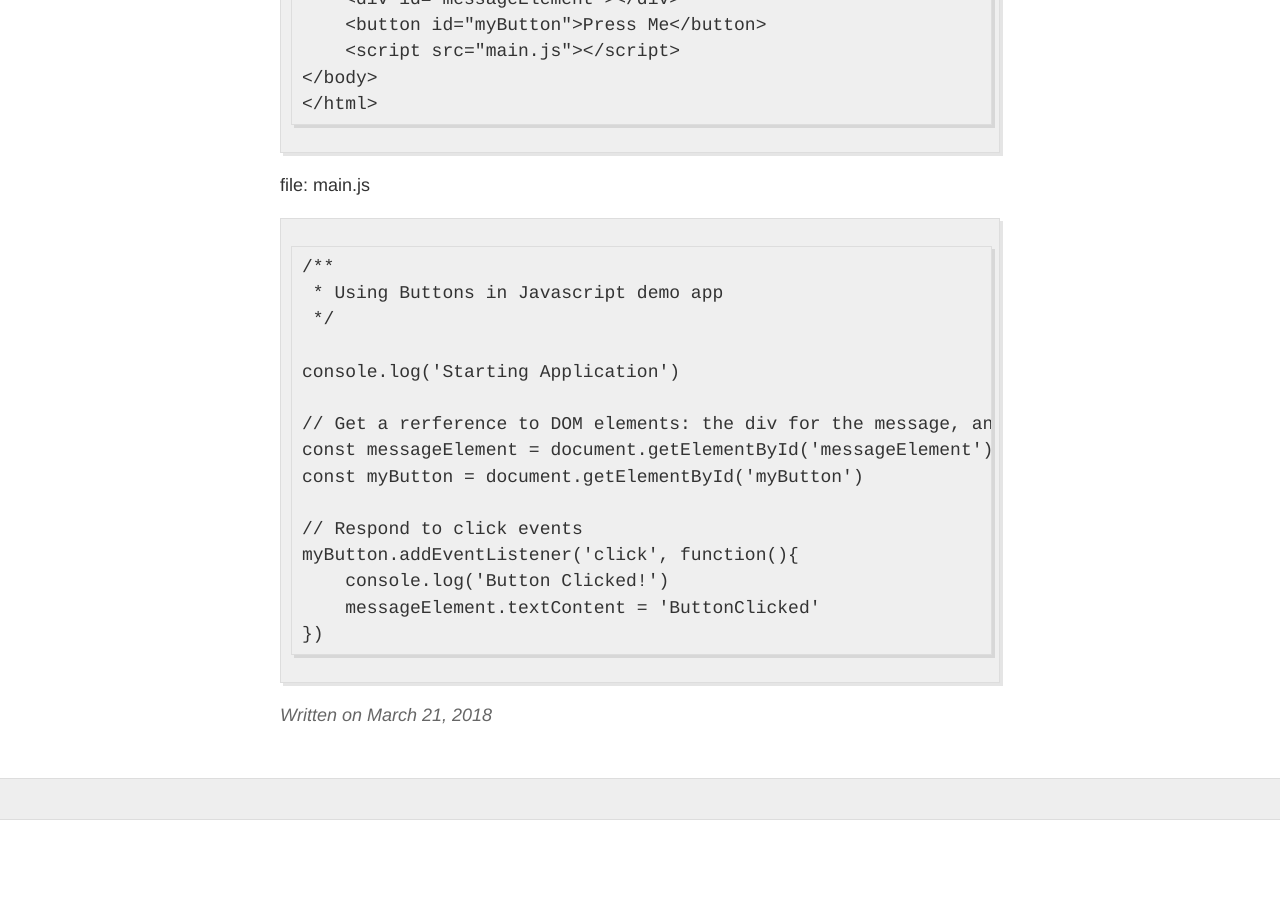
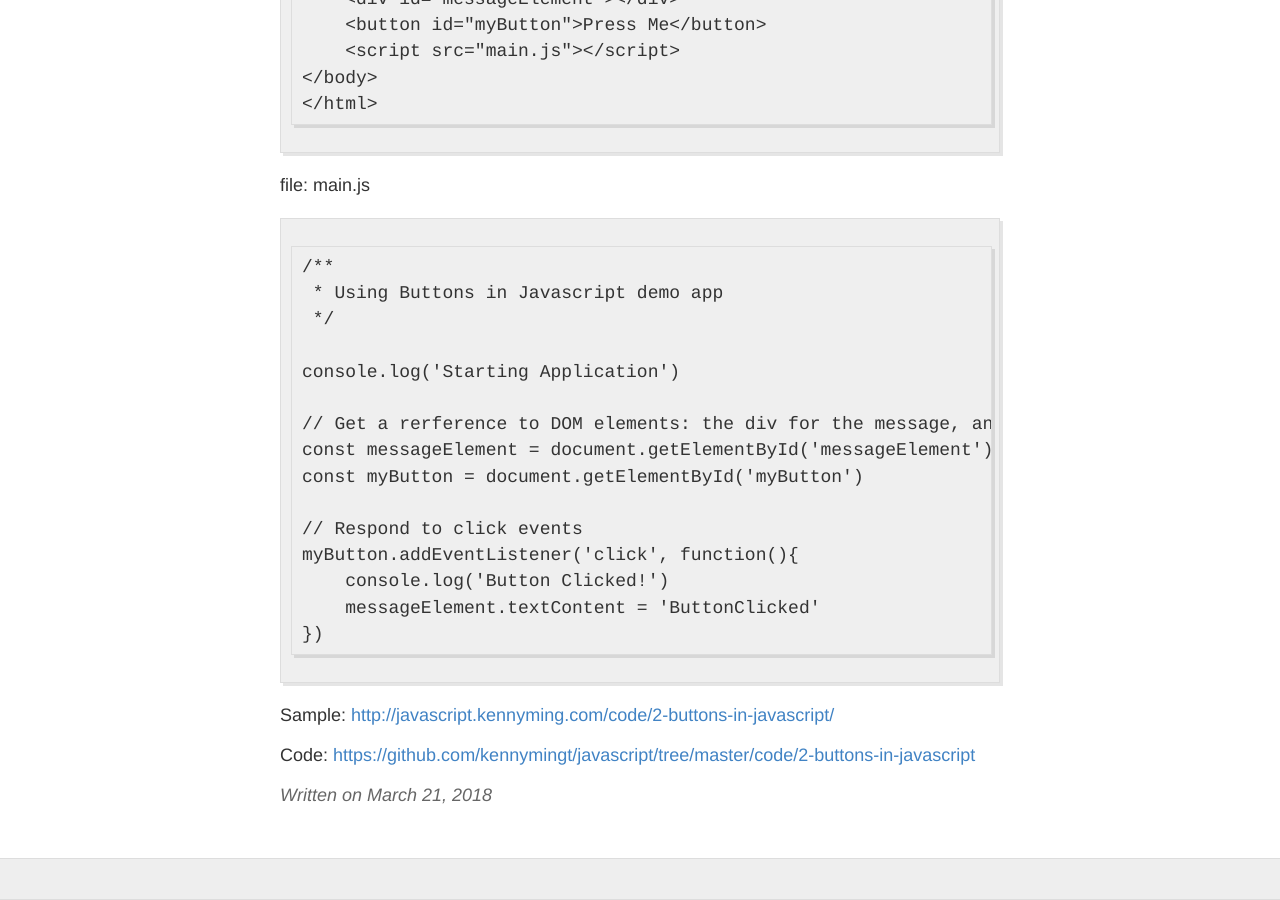
Before and after one commit to kennymingt/javascript, a Jekyll site: the page built from _posts/2018-03-21-2-buttons-in-javascript.md, in a window 1280 px wide and 900 px high, scrolled down 1065 px. Built offline with Jekyll 4.4.1, drawn with Linux system fonts in a browser that asks for light colours; our own code applies the rules of GitHub Pages for plain Markdown files; before the commit the page ends 1885 px from its top, so only the background shows below that; some of the changed lines change nothing that is shown.

Commit message:
post 2 buttons update

```diff
--- a/_posts/2018-03-21-2-buttons-in-javascript.md
+++ b/_posts/2018-03-21-2-buttons-in-javascript.md
@@ -35,3 +35,9 @@ myButton.addEventListener('click', function(){
     messageElement.textContent = 'ButtonClicked'
 })
 ~~~
+
+Sample:
+[http://javascript.kennyming.com/code/2-buttons-in-javascript/](http://javascript.kennyming.com/code/2-buttons-in-javascript/)
+
+Code:
+[https://github.com/kennymingt/javascript/tree/master/code/2-buttons-in-javascript](https://github.com/kennymingt/javascript/tree/master/code/2-buttons-in-javascript)
```
